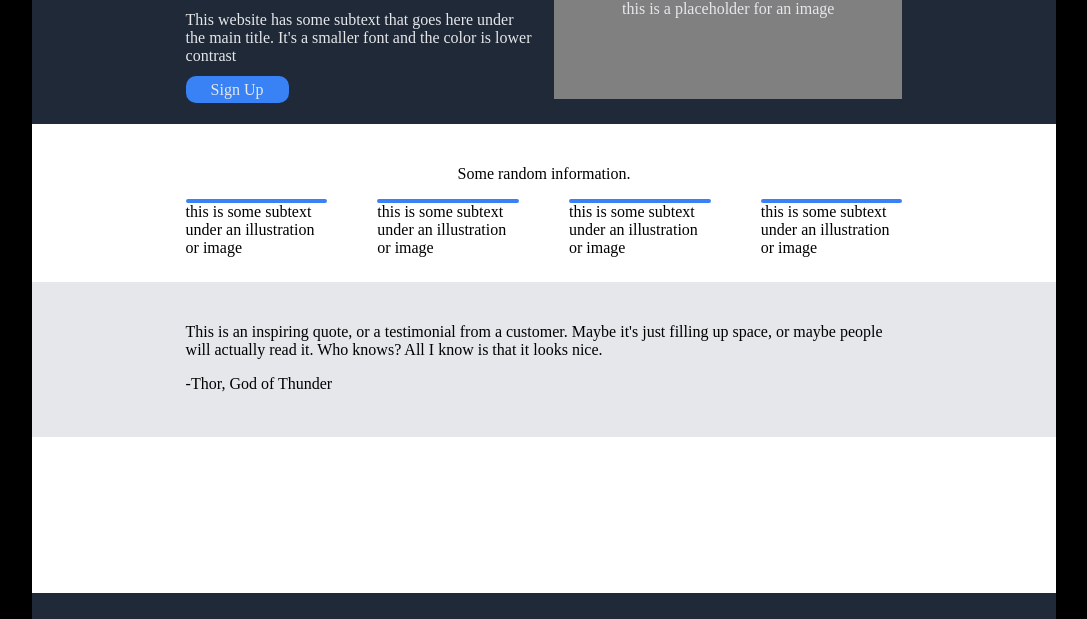
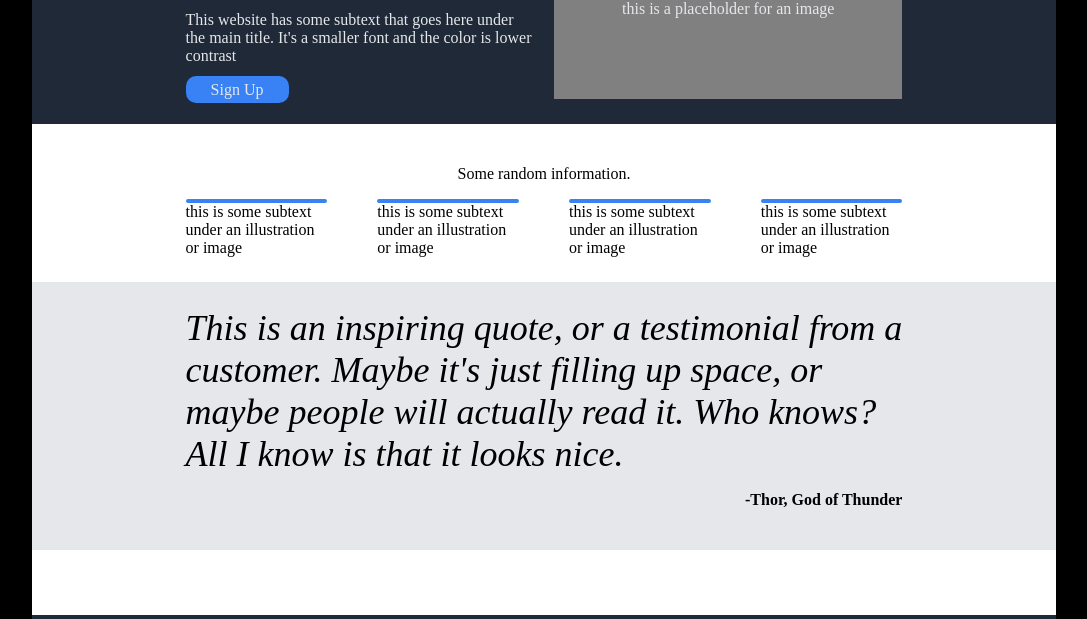
Before and after one commit to tbunny4510/landing-page, a plain HTML site: page index.html in a window 1280 px wide. Shown: the part 181-800 px from the top of the page, without its empty margins (96-1183 px from the left). Drawn offline with Linux system fonts and the light colour scheme.

Commit message:
Add styles for quote section

```diff
--- a/styles.css
+++ b/styles.css
@@ -118,6 +118,27 @@ div.info-image {
     flex-direction: column;
 }
 
+/* quote section */
+
+.quotes {
+    display: flex;
+    flex-direction: column;
+    align-items: center;
+    justify-content: center;
+}
+
+p.quote {
+    font-size: 36px;
+    font-style: italic;
+    padding: 0;
+    margin: 0;
+}
+
+p.quoter {
+    align-self: flex-end;
+    font-weight: bold;
+}
+
 /* background colors */
 
 .dark {
```
